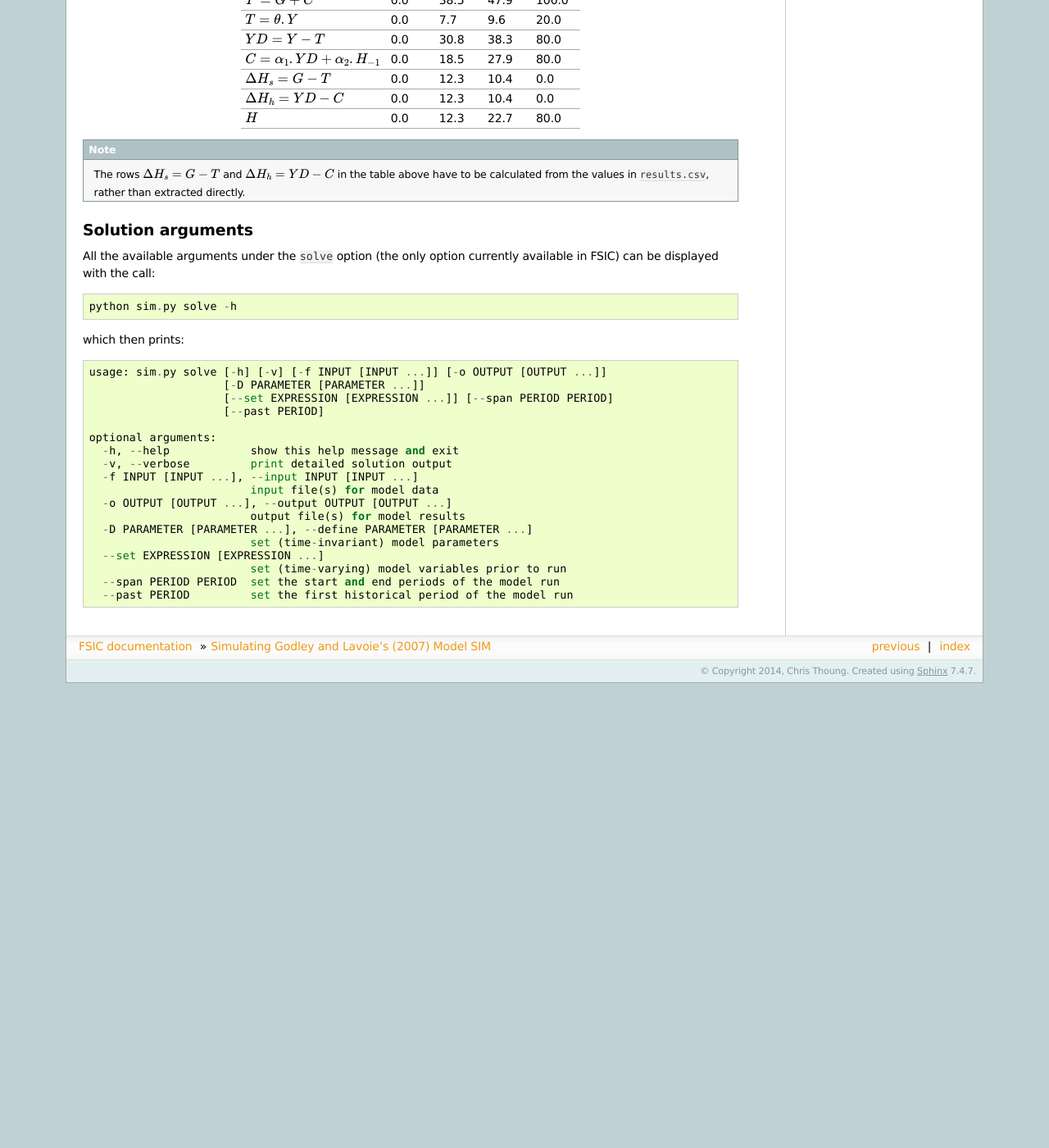
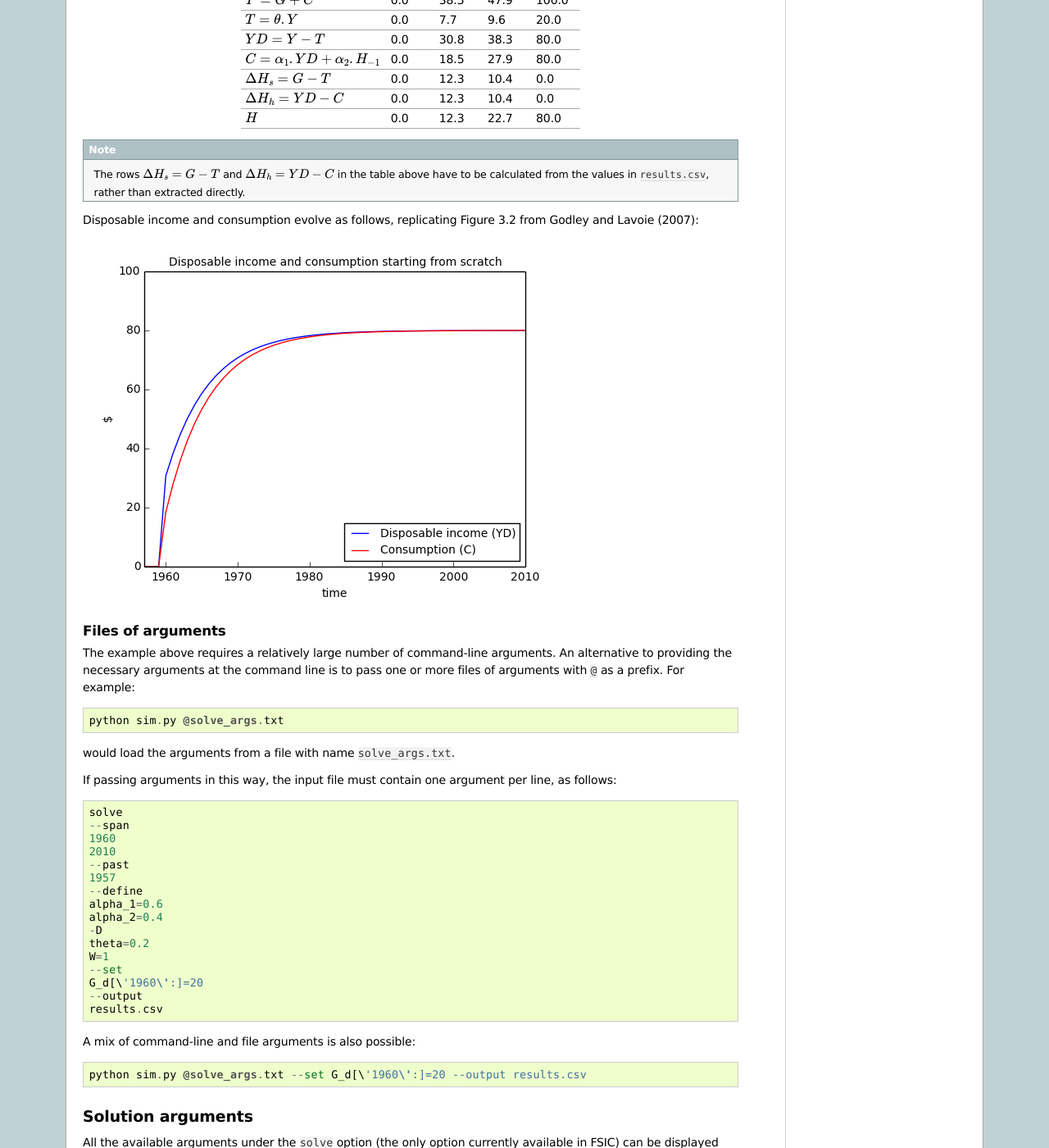
Before and after one commit to ChrisThoung/fsic-archive, a Sphinx documentation site: the page built from doc/source/example-simulate.rst, in a window 1280 px wide and 1400 px high, scrolled down 1414 px. Shown: the whole window at 82% size. Built offline with Sphinx 7.4.7, drawn with Linux system fonts in a browser that asks for light colours; the version number could not be read and is left out; before the commit the page ends 2247 px from its top, so only the background shows below that; some of the changed text lies outside the part shown.

Commit message:
Reproduce Figure 3.2 from GL2007

```diff
--- a/doc/source/example-model.rst
+++ b/doc/source/example-model.rst
@@ -91,7 +91,7 @@ the rows represent transactions between those sectors:
 .. |+D(Hs)| replace:: :math:`+ \Delta H_s`
 
 The *d* and *s* suffixes denote *demand* and *supply* and the *h* suffix
-indicates household holdings of cash. Factor income (the wage bill) is the
+indicates *household holdings* of cash. Factor income (the wage bill) is the
 product of the wage rate (*W*) and employment (*N*). The third row, output, is
 the national accounting identity that defines total production, *Y*, as
 equivalent to either final demand, or factor income:
--- a/doc/source/example-simulate.rst
+++ b/doc/source/example-simulate.rst
@@ -44,7 +44,7 @@ end periods, inclusively. In the case of a dynamic model, it is also necessary
 to specify a 'past' period, to ensure that there are values for period *t-1* in
 period *t*::
 
-    --span 1960 2010 --past 1959
+    --span 1960 2010 --past 1957
 
 Next, it is necessary to define the values of the parameters |alpha_1| and
 |alpha_2|, otherwise, the model values will default to zero. In the case of
@@ -80,7 +80,7 @@ argument ``--output`` (or, alternatively, ``-o``)::
 
 Putting it all together, the final command-line call is as follows::
 
-    python sim.py solve --span 1960 2010 --past 1959 --define alpha_1=0.6 alpha_2=0.4 -D theta=0.2 W=1 --set G_d[\'1960\':]=20 --output results.csv
+    python sim.py solve --span 1960 2010 --past 1957 --define alpha_1=0.6 alpha_2=0.4 -D theta=0.2 W=1 --set G_d[\'1960\':]=20 --output results.csv
 
 This runs the model and saves the results to ``results.csv``, which contains the information necessary to reproduce Table 3.4 from Godley and Lavoie (2007):
 
@@ -116,6 +116,49 @@ This runs the model and saves the results to ``results.csv``, which contains the
    The rows |D(H_s)| and |D(H_h)| in the table above have to be calculated from
    the values in ``results.csv``, rather than extracted directly.
 
+Disposable income and consumption evolve as follows, replicating Figure 3.2 from
+Godley and Lavoie (2007):
+
+.. image:: _static/gl2007-fig-3.2.png
+
+.. _example-simulate-file-args:
+
+Files of arguments
+------------------
+
+The example above requires a relatively large number of command-line
+arguments. An alternative to providing the necessary arguments at the command
+line is to pass one or more files of arguments with ``@`` as a prefix. For
+example::
+
+    python sim.py @solve_args.txt
+
+would load the arguments from a file with name ``solve_args.txt``.
+
+If passing arguments in this way, the input file must contain one argument per
+line, as follows::
+
+    solve
+    --span
+    1960
+    2010
+    --past
+    1957
+    --define
+    alpha_1=0.6
+    alpha_2=0.4
+    -D
+    theta=0.2
+    W=1
+    --set
+    G_d[\'1960\':]=20
+    --output
+    results.csv
+
+A mix of command-line and file arguments is also possible::
+
+    python sim.py @solve_args.txt --set G_d[\'1960\':]=20 --output results.csv
+
 
 .. _example-simulate-solve-args:
 
```
Also changed, not shown: doc/source/introduction.rst (+13 -4 lines), doc/source/_static/gl2007-fig-3.2.png (added).
